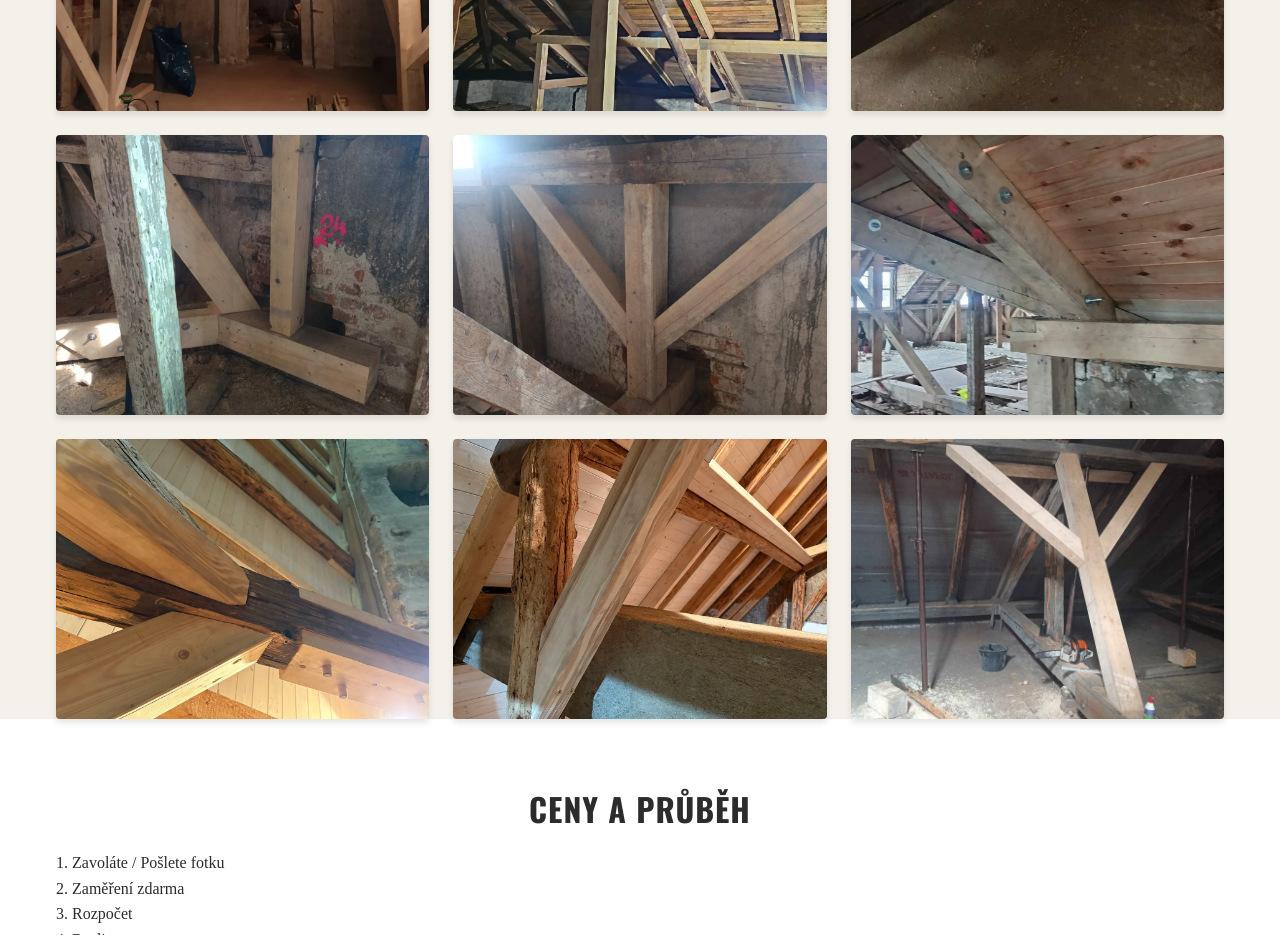
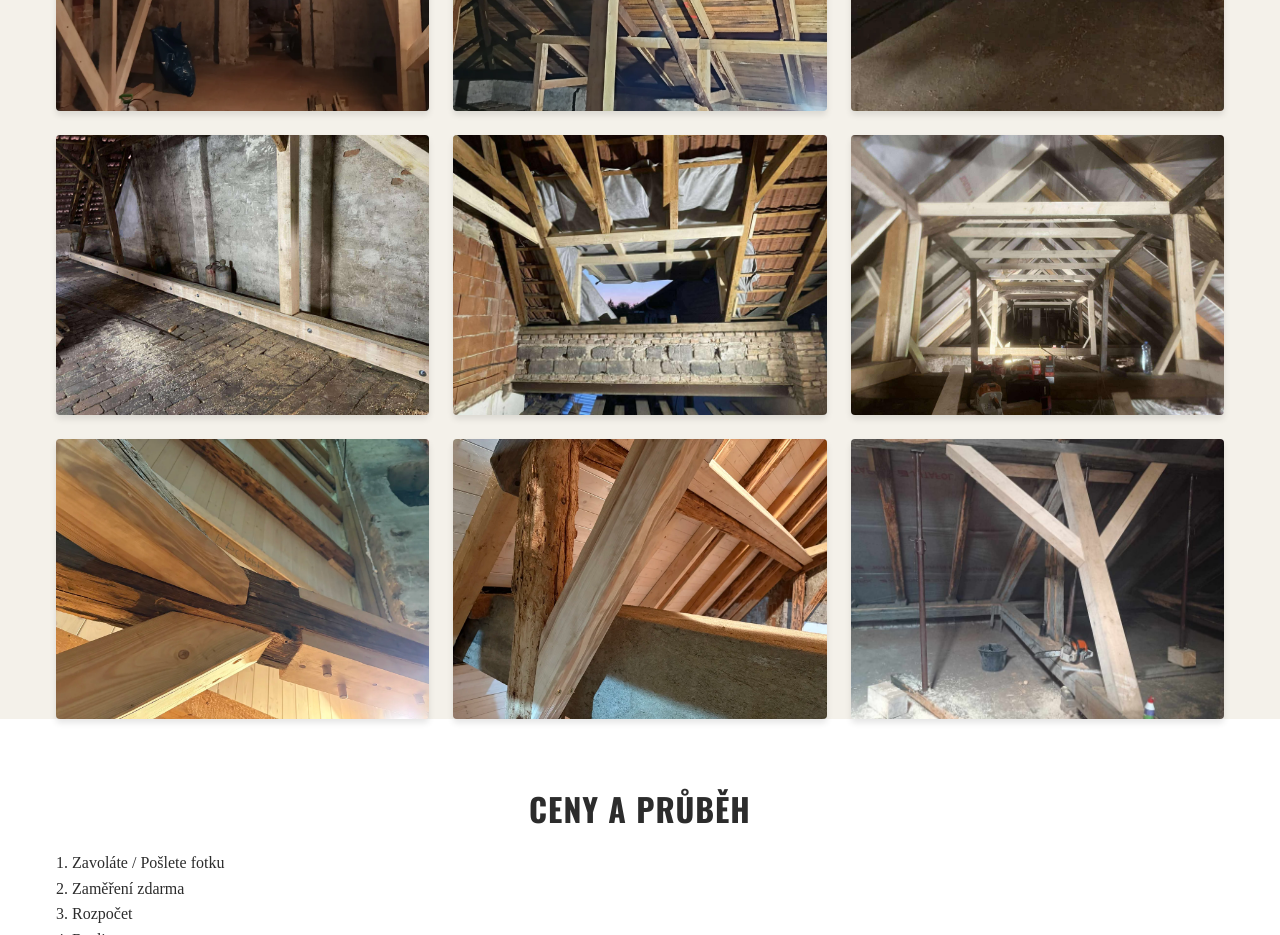
Before and after one commit to KoLyslaV/web_carpenter, a website built with Vite: page src/index.html in a window 1280 px wide. Shown: the part 3060-3995 px from the top of the page. Built offline with nearby package versions, Linux system fonts and the light colour scheme.

Commit message:
Update gallery images: replace middle row with new provided photos

```diff
--- a/src/index.html
+++ b/src/index.html
@@ -134,11 +134,11 @@
             loading="lazy"></div>
         <div class="gallery-item"><img src="./assets/images/renovations/1000003042.webp" alt="Renovace krovu"
             loading="lazy"></div>
-        <div class="gallery-item"><img src="./assets/images/renovations/1000003128.webp" alt="Střešní konstrukce"
+        <div class="gallery-item"><img src="./assets/images/renovations/4a707ce39c4be22b441c76021a36b383.jpeg" alt="Střešní konstrukce"
             loading="lazy"></div>
-        <div class="gallery-item"><img src="./assets/images/renovations/1000003196.webp" alt="Oprava trámů"
+        <div class="gallery-item"><img src="./assets/images/renovations/91ff3d94fe62729754c503915b6362f7.jpeg" alt="Oprava trámů"
             loading="lazy"></div>
-        <div class="gallery-item"><img src="./assets/images/renovations/1000003198.webp" alt="Detail spoje"
+        <div class="gallery-item"><img src="./assets/images/renovations/92db9b8aed7d8475d309d42cc014f752.jpeg" alt="Detail spoje"
             loading="lazy"></div>
         <div class="gallery-item"><img src="./assets/images/renovations/IMG_0946.webp" alt="Hotová střecha"
             loading="lazy"></div>
```
Also changed, not shown: src/assets/images/renovations/4a707ce39c4be22b441c76021a36b383.jpeg (added), src/assets/images/renovations/91ff3d94fe62729754c503915b6362f7.jpeg (added), src/assets/images/renovations/92db9b8aed7d8475d309d42cc014f752.jpeg (added).
